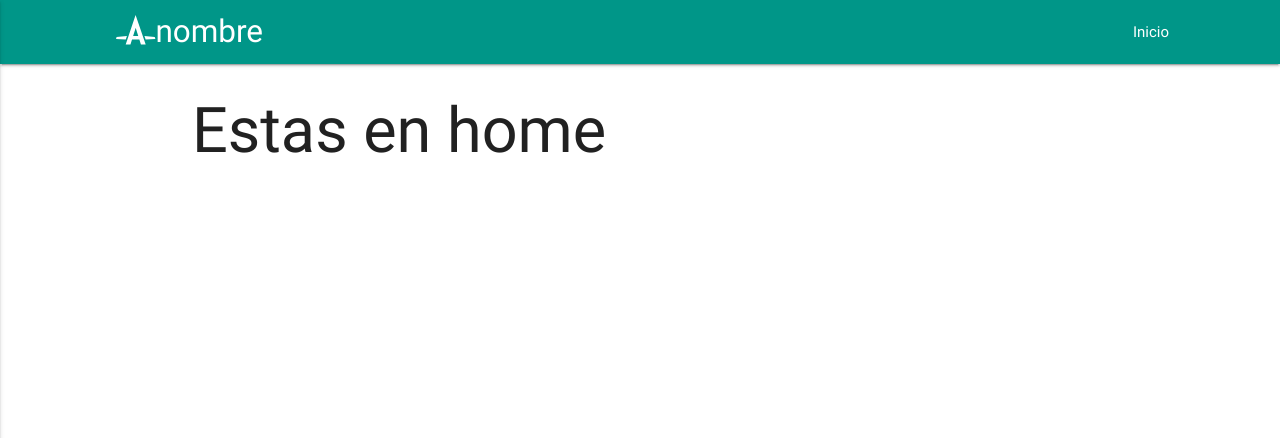
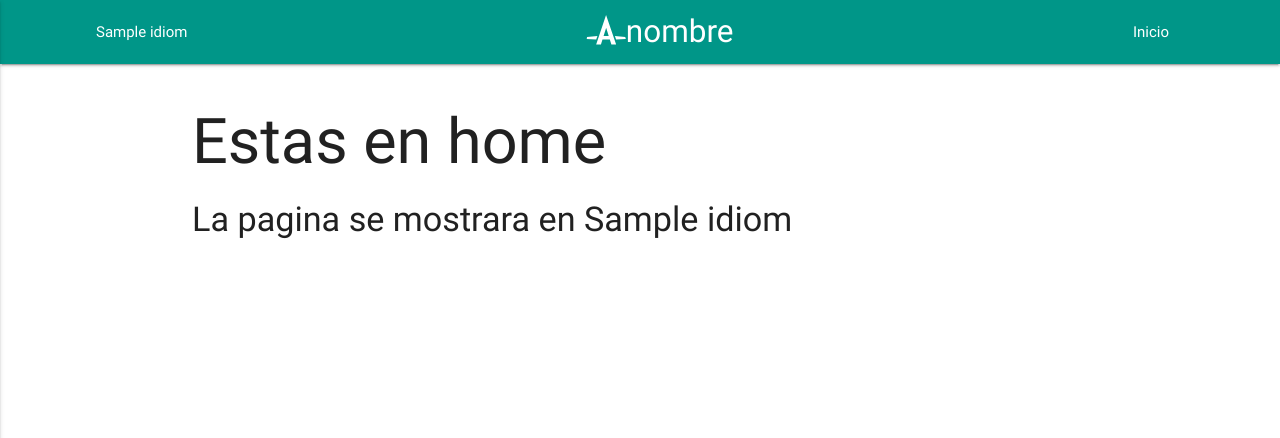
Before and after one commit to JanioJimenez/web, a Django app: template templates/page/home.html in a window 1280 px wide. Shown: the top 438 px of the page. Run offline with Django 3.2, Linux system fonts and the light colour scheme; the template is opened without the code that fills it: values that come from a table or form of the project are taken from there, others are empty; tables that the repository leaves empty hold one stand-in row (values such as "Sample post"); grey boxes marked "Sample" are stand-in pictures; parts of the project's set-up code (start-up, migrations or seed data) failed here and were passed over.

Commit message:
Implementacion de logica para multiples idiomas

```diff
--- a/apps/page/urls.py
+++ b/apps/page/urls.py
@@ -3,6 +3,7 @@ from django.conf.urls import url
 from apps.page.views import home
 
 urlpatterns = [
+    url(r'^(?P<idiom>[a-z]{2})/$', home, name="home"),
     url(r'^$', home, name="home"),
     # url(r'^registrar', RegistroUsuario.as_view(), name="registrar"),
 
--- a/static/css/myStyles.css
+++ b/static/css/myStyles.css
@@ -13,3 +13,22 @@ main {
 		width: 85%;
 	}
 }
+
+/*======================== Page Home ==========================*/
+img.flag {
+	width: 30px;
+	margin-top: 17px;
+	margin-left: 3px;
+	float: right;
+}
+.idioms {
+	margin-top: 10px;
+	width: 160px;
+}
+.idioms input.select-dropdown{
+	border-bottom: 0;
+}
+.idioms > span.caret {
+	/*color: white;*/
+	display: none;
+}
--- a/static/js/myScript.js
+++ b/static/js/myScript.js
@@ -1,6 +1,9 @@
 $(document).ready(function(){
 
+	$('select').material_select();
 	$(".button-collapse").sideNav();
 	$(".dropdown-button").dropdown();
 
+
+
 });
--- a/templates/base/sections/header.html
+++ b/templates/base/sections/header.html
@@ -1,8 +1,22 @@
+{% load staticfiles %}
 <header>
 	<nav>
 	    <div class="nav-wrapper teal">
 	      	<div class="container">
-	      		<a href="{% url 'page:home' %}" class="brand-logo truncate" style="margin-left: 20px;"><i class="fab fa-autoprefixer"></i>nombre</a>
+	      		<ul class="left hide-on-med-and-down">
+	        		<li>
+	        			<select name="idioms" id="idioms" class="icons idioms">
+					    {% for idiom in idioms %}
+							{% if idiom.id == language.id %}
+			        			<option value="{{idiom.min_name}}" data-icon="{% static 'images/flags/' %}{{idiom.image}}" class="left" disabled selected>{{idiom.name}}</option>
+				        	{% else %}
+			        			<option value="{{idiom.min_name}}" data-icon="{% static 'images/flags/' %}{{idiom.image}}" class="left">{{idiom.name}}</option>
+				        	{% endif %}
+			        	{% endfor %}
+					</select>
+	        		</li>
+	      		</ul>
+	      		<a href="{% url 'page:home' %}" class="brand-logo truncate center" style="margin-left: 20px;"><i class="fab fa-autoprefixer"></i>nombre</a>
 
 				<a href="#" data-activates="mobile" class="button-collapse">
 					<i class="material-icons">menu</i>
--- a/templates/page/home.html
+++ b/templates/page/home.html
@@ -4,8 +4,22 @@
 {% block content %}
     <div class="container">
         <h1>Estas en home</h1>
+        <h4>La pagina se mostrara en {{ language.name }}</h4>
+
+
     </div>
 {% endblock %}
 
 {% block extrajs %}
+	<script type="text/javascript">
+		$(document).ready(function(){
+
+			$('select[name=idioms]').change(function(){
+				url = "{% url 'page:home' %}"+$(this).val();
+				console.log(url);
+				location.href = url;
+			});
+
+		});
+	</script>
 {% endblock %}
```
Also changed, not shown: apps/page/views.py (+12 -2 lines), static/images/flags/colombia.png (added), static/images/flags/france.png (added), static/images/flags/italy.png (added), static/images/flags/spain.png (added), static/images/flags/uk.png (added), static/images/flags/usa.png (added).
